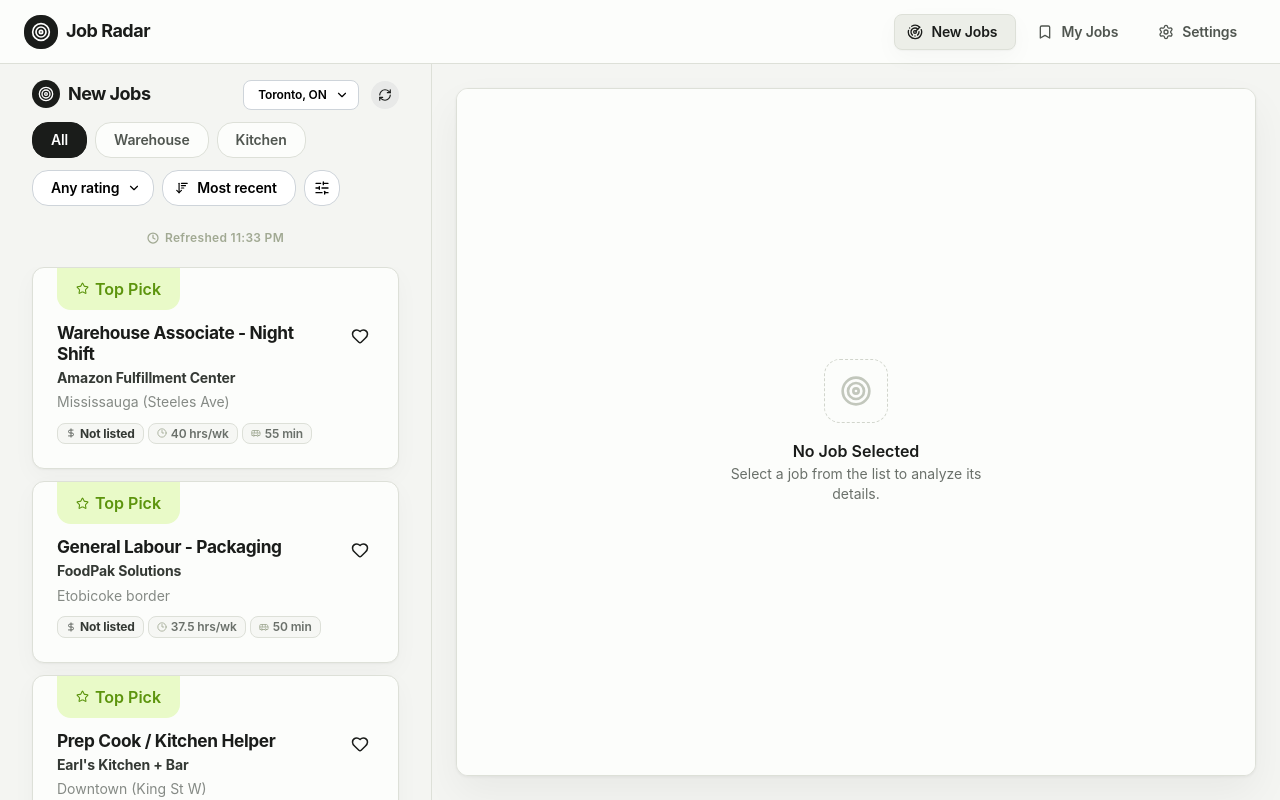
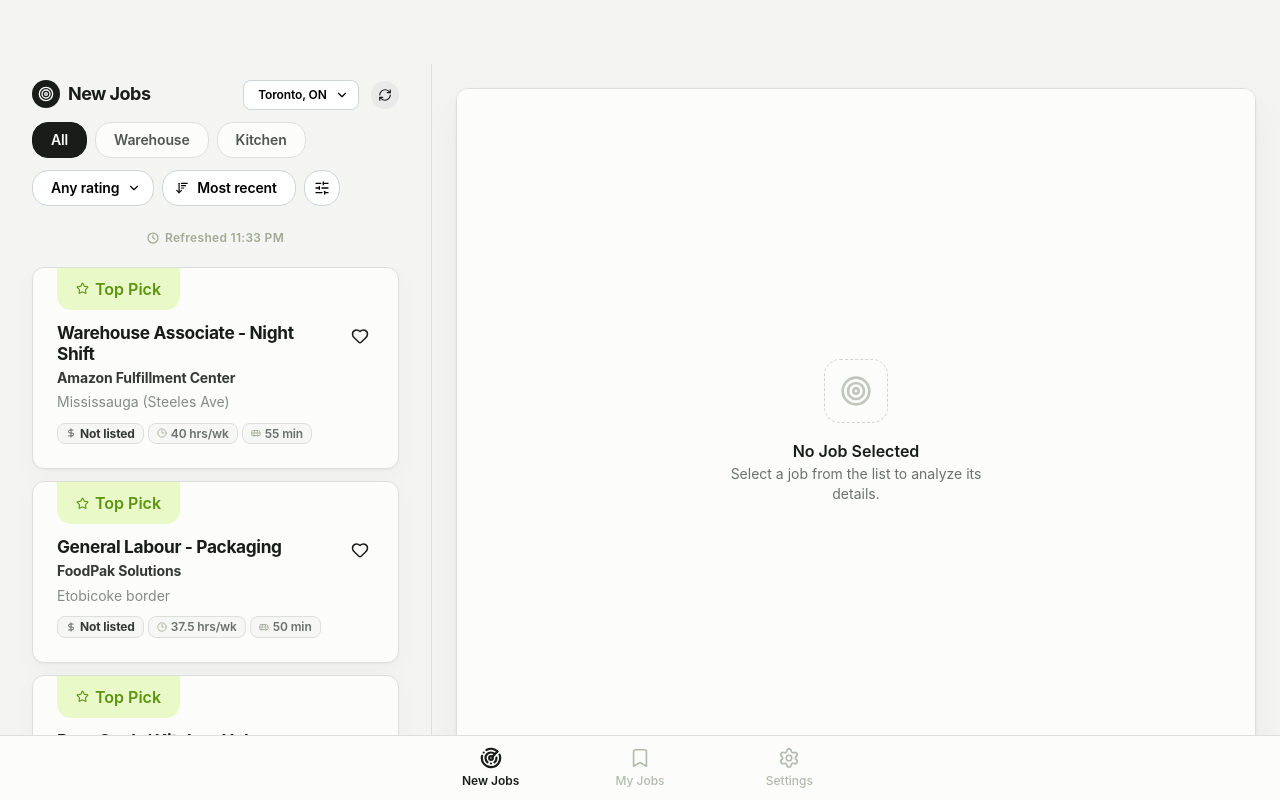
Before and after one commit to web-host-testing/Job-Signal, a React (Vite) app: page / in a window 1280 px wide. Built offline with nearby package versions, Linux system fonts and the light colour scheme.

Commit message:
Reduce styling fragmentation in shared layout components

```diff
--- a/src/App.tsx
+++ b/src/App.tsx
@@ -41,16 +41,39 @@
     <Box
       bg="sage.0"
       pos="relative"
-      style={{ minHeight: '100dvh', display: 'flex', flexDirection: 'column' }}
-      className="xl:h-screen xl:overflow-hidden xl:pt-16"
+      style={{
+        minHeight: '100dvh',
+        display: 'flex',
+        flexDirection: 'column',
+        height: isDesktop ? '100dvh' : undefined,
+        overflow: isDesktop ? 'hidden' : undefined,
+        paddingTop: isDesktop ? '4rem' : undefined,
+      }}
     >
       <DesktopHeader />
 
       {isPrefs ? (
-        <div className="relative flex w-full flex-1 justify-center bg-transparent xl:mx-auto xl:max-w-[var(--app-shell-max-width)] xl:overflow-hidden">
         <Box
-            className="hide-scrollbar h-full w-full xl:overflow-y-auto"
-            style={{ display: 'flex', justifyContent: 'center' }}
+          style={{
+            position: 'relative',
+            display: 'flex',
+            width: '100%',
+            flex: 1,
+            justifyContent: 'center',
+            overflow: isDesktop ? 'hidden' : undefined,
+            maxWidth: isDesktop ? 'var(--app-shell-max-width)' : undefined,
+            marginInline: isDesktop ? 'auto' : undefined,
+          }}
+        >
+          <Box
+            className="hide-scrollbar"
+            style={{
+              display: 'flex',
+              justifyContent: 'center',
+              width: '100%',
+              height: '100%',
+              overflowY: isDesktop ? 'auto' : undefined,
+            }}
           >
             <Box w="100%">
               <Routes>
@@ -58,15 +81,27 @@
               </Routes>
             </Box>
           </Box>
-        </div>
+        </Box>
       ) : (
-        <div className="relative flex w-full flex-1 xl:mx-auto xl:max-w-[var(--app-shell-max-width)] xl:overflow-hidden">
         <Box
-            className="w-full shrink-0 xl:h-full xl:overflow-y-auto"
           style={{
+            position: 'relative',
+            display: 'flex',
+            width: '100%',
+            flex: 1,
+            overflow: isDesktop ? 'hidden' : undefined,
+            maxWidth: isDesktop ? 'var(--app-shell-max-width)' : undefined,
+            marginInline: isDesktop ? 'auto' : undefined,
+          }}
+        >
+          <Box
+            style={{
+              width: isDesktop ? 'var(--app-feed-pane-width)' : '100%',
+              flexShrink: 0,
+              height: isDesktop ? '100%' : undefined,
+              overflowY: isDesktop ? 'auto' : undefined,
               borderRight: isDesktop ? '1px solid var(--mantine-color-sage-2)' : 'none',
               backgroundColor: isDesktop ? 'var(--mantine-color-surface-0)' : 'transparent',
-              width: isDesktop ? 'var(--app-feed-pane-width)' : '100%',
             }}
           >
             <Routes>
@@ -76,12 +111,25 @@
             </Routes>
           </Box>
 
-          {/* Right Side: Only visible on Desktop */}
           {isDesktop && (
-            <div className="hidden flex-1 items-start justify-center overflow-hidden p-6 xl:flex" style={{ backgroundColor: 'transparent' }}>
+            <Flex
+              style={{
+                flex: 1,
+                alignItems: 'flex-start',
+                justifyContent: 'center',
+                overflow: 'hidden',
+                padding: '1.5rem',
+                backgroundColor: 'transparent',
+              }}
+            >
               <Box
-                   className="flex h-full w-full max-w-5xl flex-col overflow-hidden"
                 style={{
+                  display: 'flex',
+                  flexDirection: 'column',
+                  width: '100%',
+                  height: '100%',
+                  maxWidth: '64rem',
+                  overflow: 'hidden',
                   backgroundColor: 'var(--mantine-color-surface-0)',
                   border: '1px solid var(--mantine-color-sage-2)',
                   borderRadius: 'var(--app-radius-lg)',
@@ -91,20 +139,43 @@
                 {jobId ? (
                   <JobDetail embeddedId={jobId} />
                 ) : (
-                    <Center w="100%" h="100%" p="xl" style={{ flexDirection: 'column', backgroundColor: 'var(--mantine-color-surface-0)', gap: '1rem' }}>
-                      <Flex align="center" justify="center" w={64} h={64} style={{ borderRadius: '1rem', backgroundColor: 'var(--mantine-color-surface-0)', border: '1px dashed var(--mantine-color-sage-3)' }}>
+                  <Center
+                    w="100%"
+                    h="100%"
+                    p="xl"
+                    style={{
+                      flexDirection: 'column',
+                      backgroundColor: 'var(--mantine-color-surface-0)',
+                      gap: '1rem',
+                    }}
+                  >
+                    <Flex
+                      align="center"
+                      justify="center"
+                      w={64}
+                      h={64}
+                      style={{
+                        borderRadius: '1rem',
+                        backgroundColor: 'var(--mantine-color-surface-0)',
+                        border: '1px dashed var(--mantine-color-sage-3)',
+                      }}
+                    >
                       <Target size={32} color="var(--mantine-color-sage-4)" />
                     </Flex>
                     <Box ta="center" maw={280}>
-                        <Text fw={600} c="ink.9">No Job Selected</Text>
-                        <Text size="sm" c="ink.6">Select a job from the list to analyze its details.</Text>
+                      <Text fw={600} c="ink.9">
+                        No Job Selected
+                      </Text>
+                      <Text size="sm" c="ink.6">
+                        Select a job from the list to analyze its details.
+                      </Text>
                     </Box>
                   </Center>
                 )}
               </Box>
-            </div>
+            </Flex>
           )}
-        </div>
+        </Box>
       )}
       <Navigation />
       <Notifications position="bottom-center" />
--- a/src/components/DesktopHeader.tsx
+++ b/src/components/DesktopHeader.tsx
@@ -11,8 +11,16 @@
     <Box
       component="header"
       bg="surface.0"
-      className="hidden xl:flex w-full h-16 shrink-0 z-50 fixed top-0 left-0 right-0"
-      style={{ borderBottom: '1px solid var(--mantine-color-sage-2)' }}
+      visibleFrom="xl"
+      h={64}
+      style={{
+        borderBottom: '1px solid var(--mantine-color-sage-2)',
+        flexShrink: 0,
+        zIndex: 50,
+        position: 'fixed',
+        insetInline: 0,
+        top: 0,
+      }}
     >
       <Flex w="100%" maw="var(--app-shell-max-width)" mx="auto" px={24} justify="space-between" align="center">
         <Box component={Link} to="/" style={{ textDecoration: 'none', display: 'flex', alignItems: 'center', gap: '8px' }}>
--- a/src/components/Navigation.tsx
+++ b/src/components/Navigation.tsx
@@ -11,7 +11,19 @@
   }
 
   return (
-    <Box component="nav" bg="surface.0" className="fixed bottom-0 w-full pb-safe z-50 xl:hidden" style={{ borderTop: '1px solid var(--mantine-color-sage-2)' }}>
+    <Box
+      component="nav"
+      bg="surface.0"
+      hiddenFrom="xl"
+      style={{
+        position: 'fixed',
+        bottom: 0,
+        width: '100%',
+        paddingBottom: 'env(safe-area-inset-bottom)',
+        zIndex: 50,
+        borderTop: '1px solid var(--mantine-color-sage-2)',
+      }}
+    >
       <Flex justify="space-around" align="center" h={64} maw={448} mx="auto">
         {primaryNavLinks.map((link) => {
           const Icon = link.icon;
--- a/src/components/layout/AppPage.tsx
+++ b/src/components/layout/AppPage.tsx
@@ -1,6 +1,5 @@
 import type { ReactNode } from 'react';
 import { Box, Group, Stack, Text, Title } from '@mantine/core';
-import { cn } from '../../lib/utils';
 import { mobileContentInset } from '../../layout';
 
 type AppPageWidth = 'pane' | 'wide' | 'full';
@@ -78,7 +77,7 @@
     >
       <Stack gap={bottomSection ? 'sm' : 0}>
         <Group justify="space-between" align="flex-start" wrap="nowrap">
-          <Stack gap={4} className={cn(hideTitleOnDesktop && 'xl:hidden')}>
+          <Stack gap={4} hiddenFrom={hideTitleOnDesktop ? "xl" : undefined}>
             <Group gap="xs" wrap="nowrap">
               {icon}
               <Title order={1} size="h4" c="ink.9" style={{ letterSpacing: '-0.03em' }}>
--- a/src/pages/Feed.tsx
+++ b/src/pages/Feed.tsx
@@ -406,7 +406,7 @@
       <PageHeader
         title="New Jobs"
         icon={
-          <ThemeIcon size="md" radius="xl" color="ink.9" className="xl:hidden">
+          <ThemeIcon size="md" radius="xl" color="ink.9" hiddenFrom="xl">
             <Target size={16} />
           </ThemeIcon>
         }
--- a/src/pages/SavedApplied.tsx
+++ b/src/pages/SavedApplied.tsx
@@ -23,7 +23,7 @@
       <PageHeader
         title="My Jobs"
         icon={
-          <ThemeIcon size="md" radius="xl" color="ink.9" className="xl:hidden">
+          <ThemeIcon size="md" radius="xl" color="ink.9" hiddenFrom="xl">
             <Bookmark size={16} />
           </ThemeIcon>
         }
```
Lines whose indentation alone changed are shown as unchanged.
